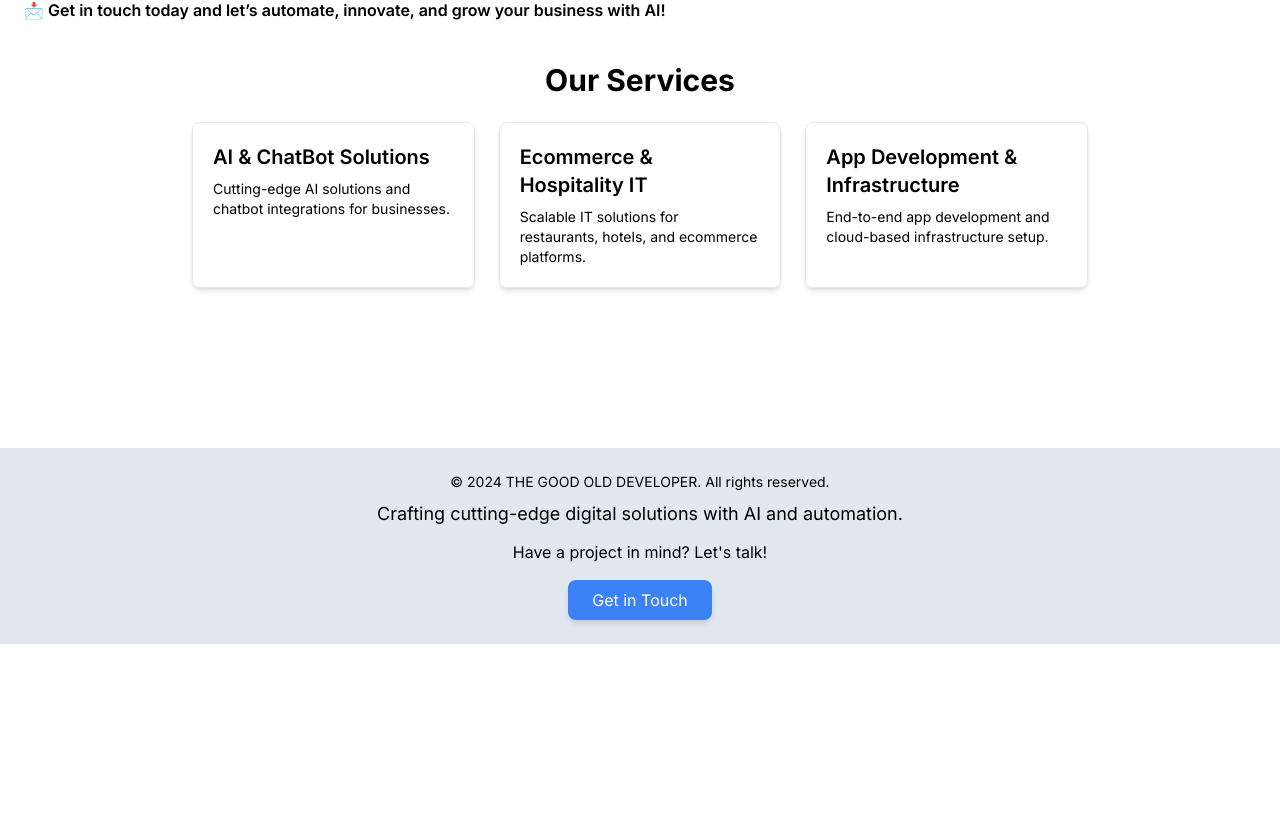
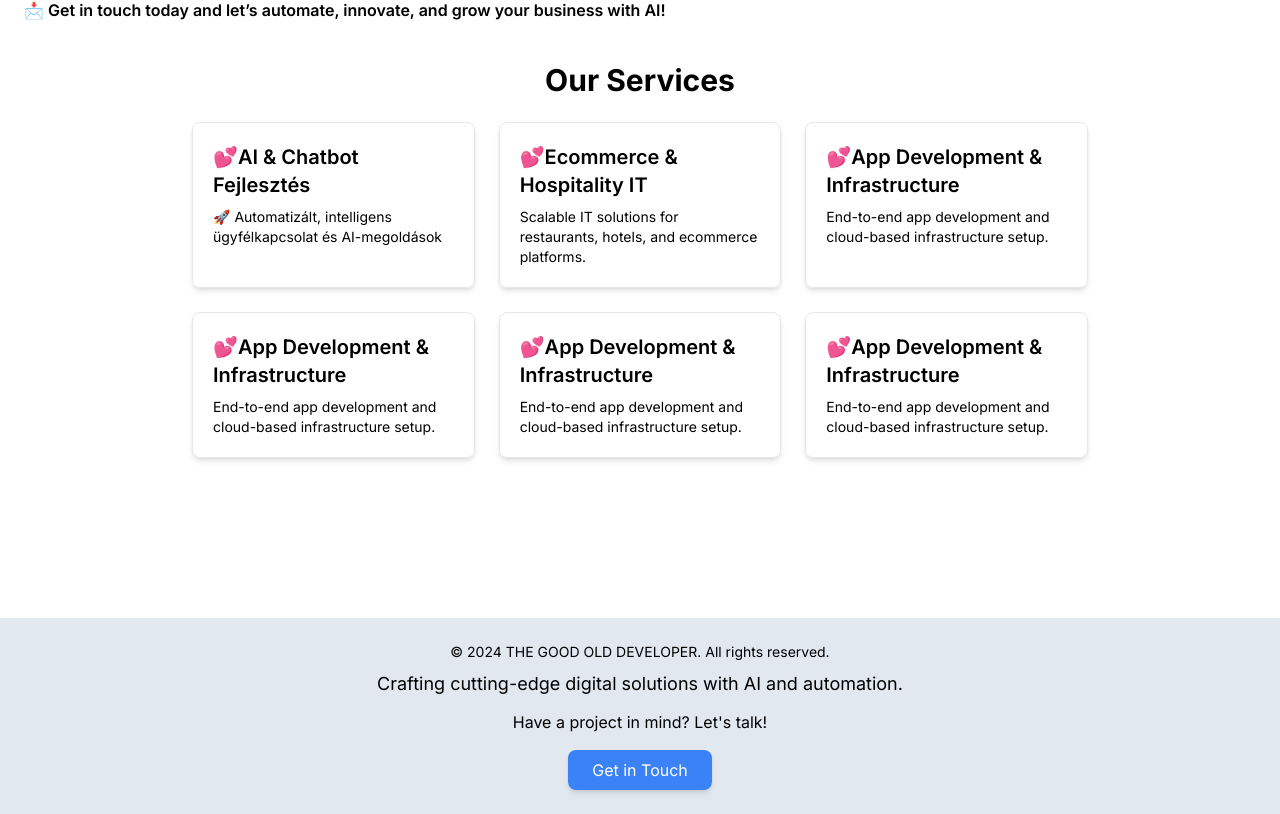
Before and after one commit to theGoodOldDeveloper/the-good-old-developer, a Next.js app: page /en in a window 1280 px wide. Shown: the part 1498-2312 px from the top of the page. Before the commit the page ends 2142 px from the top, so only its background shows below. Built offline with nearby package versions, Linux system fonts and the light colour scheme.

Commit message:
Services OK 💰💰💰

```diff
--- a/messages/de.json
+++ b/messages/de.json
@@ -44,5 +44,84 @@
   },
   "Messenger": {
     "buttonText": "Nachricht über Messenger senden"
+  },
+  "Services": {
+    "title": "Our Services",
+    "contactButton": "Contact Us",
+    "closeButton": "Close",
+    "services": [
+      {
+        "id": 1,
+        "title": "💕💕AI & Chatbot Fejlesztés",
+        "description": "🚀 Automatizált, intelligens ügyfélkapcsolat és AI-megoldások",
+        "content": [
+          "",
+          "",
+          "",
+          "",
+          ""
+        ]
+      },
+      {
+        "id": 2,
+        "title": "💕💕Ecommerce & Hospitality IT",
+        "description": "Scalable IT solutions for restaurants, hotels, and ecommerce platforms.",
+        "content": [
+          "",
+          "",
+          "",
+          "",
+          ""
+        ]
+      },
+      {
+        "id": 3,
+        "title": "💕💕App Development & Infrastructure",
+        "description": "End-to-end app development and cloud-based infrastructure setup.",
+        "content": [
+          "",
+          "",
+          "",
+          "",
+          ""
+        ]
+      },
+      {
+        "id": 4,
+        "title": "💕💕App Development & Infrastructure",
+        "description": "End-to-end app development and cloud-based infrastructure setup.",
+        "content": [
+          "",
+          "",
+          "",
+          "",
+          ""
+        ]
+      },
+      {
+        "id": 5,
+        "title": "💕💕App Development & Infrastructure",
+        "description": "End-to-end app development and cloud-based infrastructure setup.",
+        "content": [
+          "",
+          "",
+          "",
+          "",
+          ""
+        ]
+      },
+      {
+        "id": 6,
+        "title": "💕💕💕💕App Development & Infrastructure",
+        "description": "End-to-end app development and cloud-based infrastructure setup.",
+        "content": [
+          "",
+          "",
+          "",
+          "",
+          ""
+        ]
+      }
+    ]
   }
 }
--- a/messages/en.json
+++ b/messages/en.json
@@ -44,5 +44,84 @@
   },
   "Messenger": {
     "buttonText": "Send us a message on Messenger"
+  },
+  "Services": {
+    "title": "Our Services",
+    "contactButton": "Contact Us",
+    "closeButton": "Close",
+    "services": [
+      {
+        "id": 1,
+        "title": "💕AI & Chatbot Fejlesztés",
+        "description": "🚀 Automatizált, intelligens ügyfélkapcsolat és AI-megoldások",
+        "content": [
+          "",
+          "",
+          "",
+          "",
+          ""
+        ]
+      },
+      {
+        "id": 2,
+        "title": "💕Ecommerce & Hospitality IT",
+        "description": "Scalable IT solutions for restaurants, hotels, and ecommerce platforms.",
+        "content": [
+          "",
+          "",
+          "",
+          "",
+          ""
+        ]
+      },
+      {
+        "id": 3,
+        "title": "💕App Development & Infrastructure",
+        "description": "End-to-end app development and cloud-based infrastructure setup.",
+        "content": [
+          "",
+          "",
+          "",
+          "",
+          ""
+        ]
+      },
+      {
+        "id": 4,
+        "title": "💕App Development & Infrastructure",
+        "description": "End-to-end app development and cloud-based infrastructure setup.",
+        "content": [
+          "",
+          "",
+          "",
+          "",
+          ""
+        ]
+      },
+      {
+        "id": 5,
+        "title": "💕App Development & Infrastructure",
+        "description": "End-to-end app development and cloud-based infrastructure setup.",
+        "content": [
+          "",
+          "",
+          "",
+          "",
+          ""
+        ]
+      },
+      {
+        "id": 6,
+        "title": "💕App Development & Infrastructure",
+        "description": "End-to-end app development and cloud-based infrastructure setup.",
+        "content": [
+          "",
+          "",
+          "",
+          "",
+          ""
+        ]
+      }
+    ]
   }
 }
--- a/messages/fr.json
+++ b/messages/fr.json
@@ -44,5 +44,84 @@
     },
     "Messenger": {
         "buttonText": "Envoyez-nous un message sur Messenger"
+    },
+    "Services": {
+        "title": "Our Services",
+        "contactButton": "Contact Us",
+        "closeButton": "Close",
+        "services": [
+            {
+                "id": 1,
+                "title": "🤩AI & Chatbot Fejlesztés",
+                "description": "🚀 Automatizált, intelligens ügyfélkapcsolat és AI-megoldások",
+                "content": [
+                    "",
+                    "",
+                    "",
+                    "",
+                    ""
+                ]
+            },
+            {
+                "id": 2,
+                "title": "🤩🤩Ecommerce & Hospitality IT",
+                "description": "Scalable IT solutions for restaurants, hotels, and ecommerce platforms.",
+                "content": [
+                    "",
+                    "",
+                    "",
+                    "",
+                    ""
+                ]
+            },
+            {
+                "id": 3,
+                "title": "🤩App Development & Infrastructure",
+                "description": "End-to-end app development and cloud-based infrastructure setup.",
+                "content": [
+                    "",
+                    "",
+                    "",
+                    "",
+                    ""
+                ]
+            },
+            {
+                "id": 4,
+                "title": "🤩🤩App Development & Infrastructure",
+                "description": "End-to-end app development and cloud-based infrastructure setup.",
+                "content": [
+                    "",
+                    "",
+                    "",
+                    "",
+                    ""
+                ]
+            },
+            {
+                "id": 5,
+                "title": "🤩App Development & Infrastructure",
+                "description": "End-to-end app development and cloud-based infrastructure setup.",
+                "content": [
+                    "",
+                    "",
+                    "",
+                    "",
+                    ""
+                ]
+            },
+            {
+                "id": 6,
+                "title": "🤩🤩🤩App Development & Infrastructure",
+                "description": "End-to-end app development and cloud-based infrastructure setup.",
+                "content": [
+                    "",
+                    "",
+                    "",
+                    "",
+                    ""
+                ]
+            }
+        ]
     }
 }
--- a/messages/hu.json
+++ b/messages/hu.json
@@ -44,5 +44,84 @@
   },
   "Messenger": {
     "buttonText": "Üzenet küldése Messengerben"
+  },
+  "Services": {
+    "title": "Our Services",
+    "contactButton": "Contact Us",
+    "closeButton": "Close",
+    "services": [
+      {
+        "id": 1,
+        "title": "AI & Chatbot Fejlesztés",
+        "description": "🚀 Automatizált, intelligens ügyfélkapcsolat és AI-megoldások",
+        "content": [
+          "",
+          "",
+          "",
+          "",
+          ""
+        ]
+      },
+      {
+        "id": 2,
+        "title": "Ecommerce & Hospitality IT",
+        "description": "Scalable IT solutions for restaurants, hotels, and ecommerce platforms.",
+        "content": [
+          "",
+          "",
+          "",
+          "",
+          ""
+        ]
+      },
+      {
+        "id": 3,
+        "title": "App Development & Infrastructure",
+        "description": "End-to-end app development and cloud-based infrastructure setup.",
+        "content": [
+          "",
+          "",
+          "",
+          "",
+          ""
+        ]
+      },
+      {
+        "id": 4,
+        "title": "App Development & Infrastructure",
+        "description": "End-to-end app development and cloud-based infrastructure setup.",
+        "content": [
+          "",
+          "",
+          "",
+          "",
+          ""
+        ]
+      },
+      {
+        "id": 5,
+        "title": "App Development & Infrastructure",
+        "description": "End-to-end app development and cloud-based infrastructure setup.",
+        "content": [
+          "",
+          "",
+          "",
+          "",
+          ""
+        ]
+      },
+      {
+        "id": 6,
+        "title": "App Development & Infrastructure",
+        "description": "End-to-end app development and cloud-based infrastructure setup.",
+        "content": [
+          "1",
+          "2",
+          "3",
+          "4",
+          "5"
+        ]
+      }
+    ]
   }
 }
--- a/src/app/components/Services.tsx
+++ b/src/app/components/Services.tsx
@@ -2,40 +2,33 @@
 
 import Link from "next/link";
 import { useState } from "react";
-
-const services = [
-  {
-    id: 1,
-    title: "AI & ChatBot Solutions",
-    description:
-      "Cutting-edge AI solutions and chatbot integrations for businesses.",
-  },
-  {
-    id: 2,
-    title: "Ecommerce & Hospitality IT",
-    description:
-      "Scalable IT solutions for restaurants, hotels, and ecommerce platforms.",
-  },
-  {
-    id: 3,
-    title: "App Development & Infrastructure",
-    description:
-      "End-to-end app development and cloud-based infrastructure setup.",
-  },
-];
+import { useTranslations } from "next-intl";
 
 export default function Services() {
+  const t = useTranslations("Services");
+
+  const services = t.raw("services") || [];
+
   const [selectedService, setSelectedService] = useState<{
     id: number;
     title: string;
     description: string;
+    content?: string[];
   } | null>(null);
 
   return (
     <div className="max-w-4xl mx-auto mt-10 mb-40">
-      <h2 className="text-3xl font-bold text-center">Our Services</h2>
+      <h2 className="text-3xl font-bold text-center">
+        {t("title", { default: "Our Services" })}
+      </h2>
       <div className="grid grid-cols-1 md:grid-cols-3 gap-6 mt-6">
-        {services.map((service) => (
+        {services.map(
+          (service: {
+            id: number;
+            title: string;
+            description: string;
+            content?: string[];
+          }) => (
             <div
               key={service.id}
               className="p-5 border rounded-lg shadow-md cursor-pointer hover:shadow-xl"
@@ -44,7 +37,8 @@ export default function Services() {
               <h3 className="text-xl font-semibold">{service.title}</h3>
               <p className="text-sm mt-2">{service.description}</p>
             </div>
-        ))}
+          )
+        )}
       </div>
 
       {selectedService && (
@@ -52,16 +46,25 @@ export default function Services() {
           <div className="bg-white p-6 rounded-lg max-w-md">
             <h3 className="text-2xl font-semibold">{selectedService.title}</h3>
             <p className="mt-2">{selectedService.description}</p>
+            {selectedService.content && (
+              <ul className="mt-2 list-disc pl-5">
+                {selectedService.content.map((item, index) => (
+                  <li key={index} className="text-sm">
+                    {item}
+                  </li>
+                ))}
+              </ul>
+            )}
             <Link href="/contact">
               <button className="mt-4 bg-blue-500 text-white px-4 py-2 rounded-lg">
-                Contact Us
+                {t("contactButton", { default: "Contact Us" })}
               </button>
             </Link>
             <button
               className="mt-2 text-red-500"
               onClick={() => setSelectedService(null)}
             >
-              Close
+              {t("closeButton", { default: "Close" })}
             </button>
           </div>
         </div>
```
Lines whose indentation alone changed are shown as unchanged.
